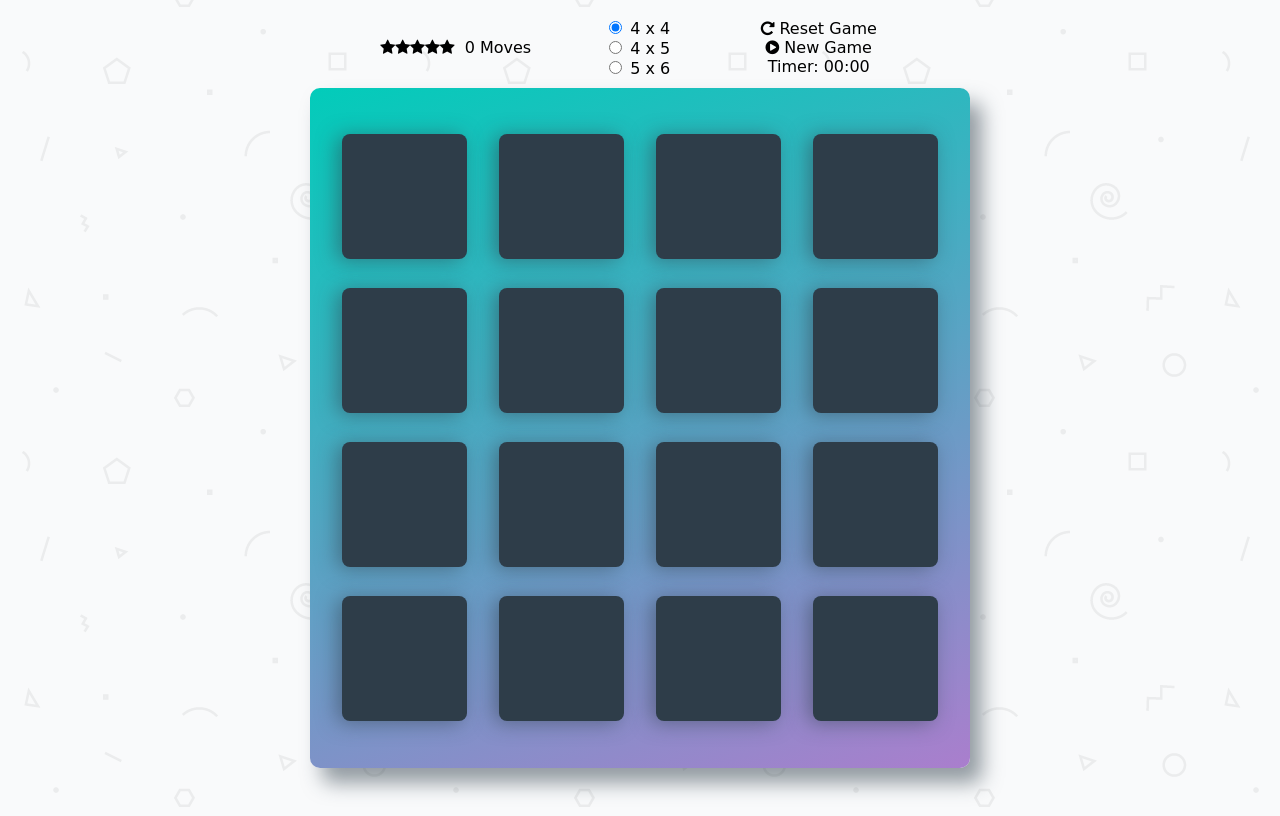
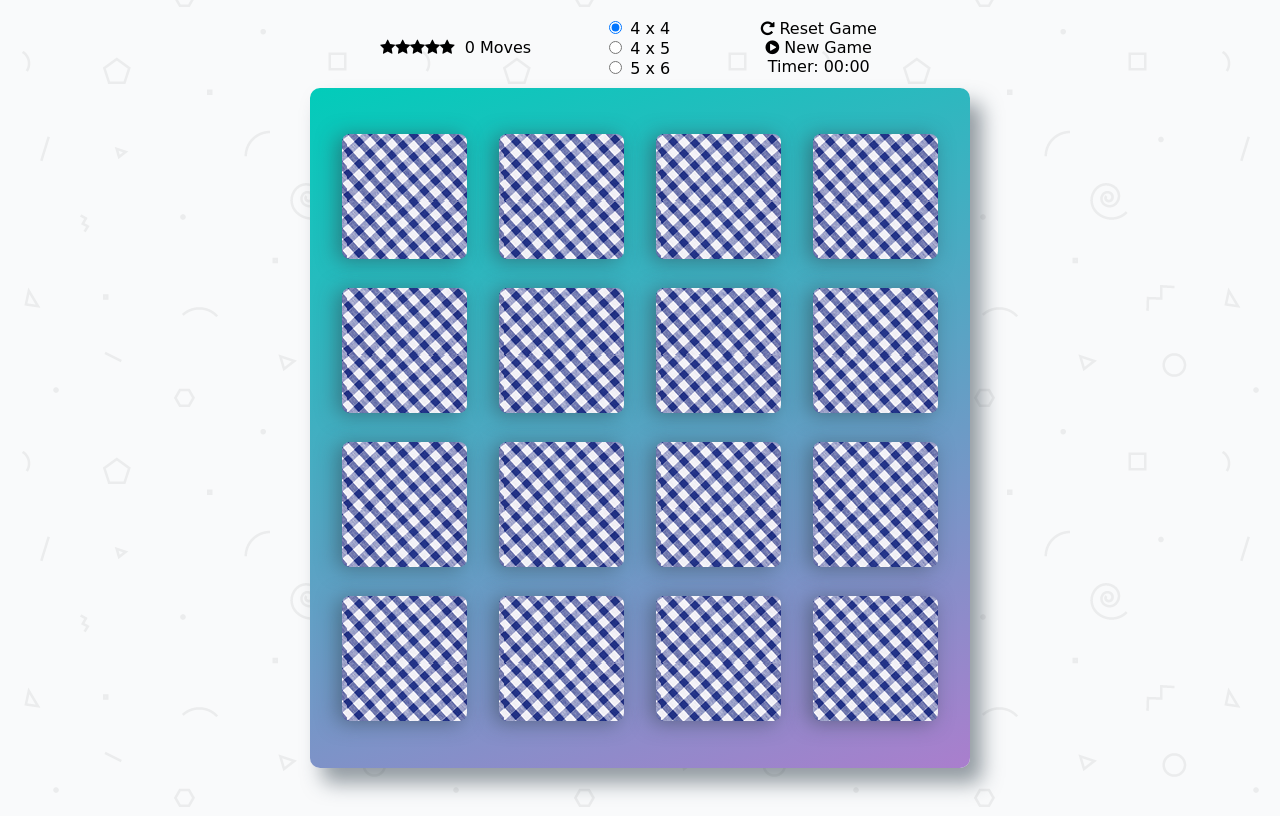
Before and after one commit to BethCato/Memory_Game, a plain HTML site: page index.html in a window 1280 px wide. Shown: the part 68-884 px from the top of the page. Drawn offline with Linux system fonts and the light colour scheme; a web font is replaced by a local one.

Commit message:
Added instructions to readme file and changed back of cards

```diff
--- a/css/app.css
+++ b/css/app.css
@@ -55,7 +55,8 @@ h1 {
     transform: rotateY(180deg);
     height: 125px;
     width: 125px;
-    background: #2e3d49;
+    /*background: #2e3d49;*/
+    background: #ffffff url('../img/gingham.png');
     font-size: 0;
     color: #ffffff;
     border-radius: 8px;
```
Also changed, not shown: img/gingham.png (added), 1 other file.
